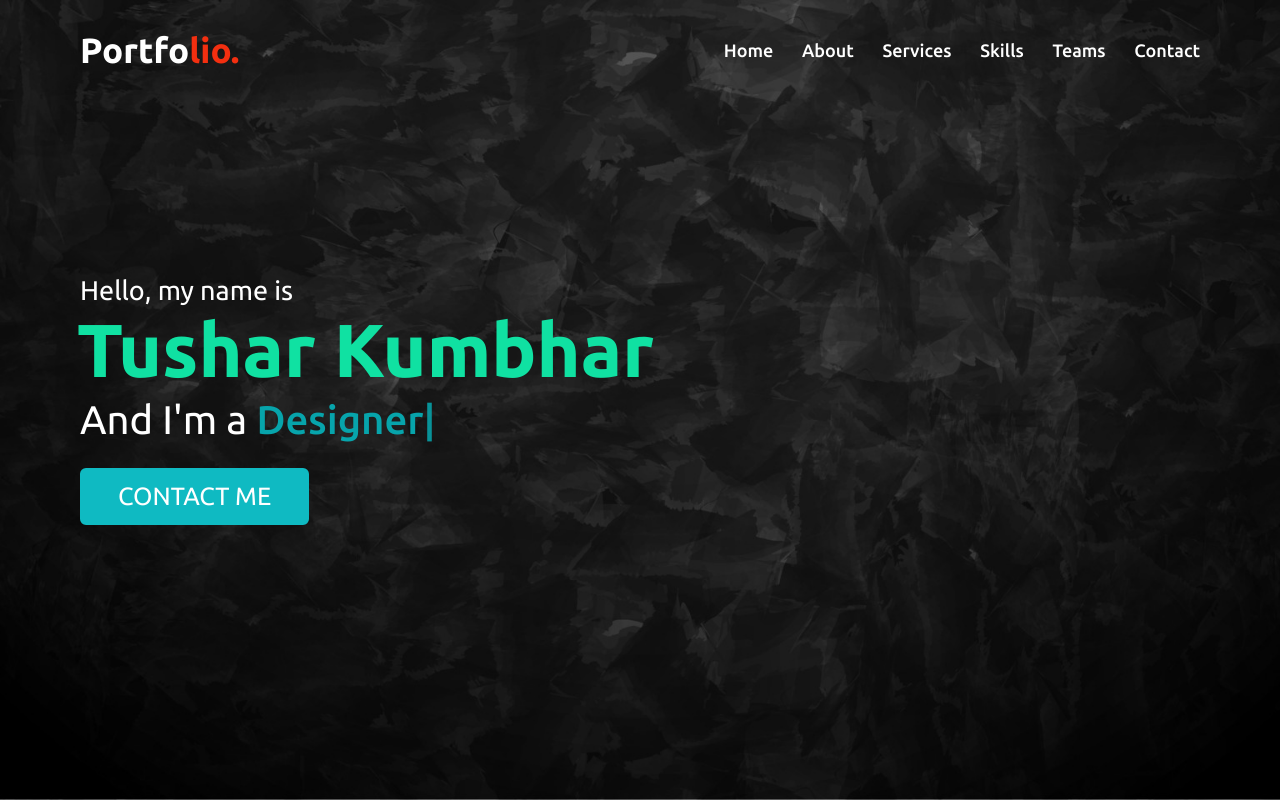
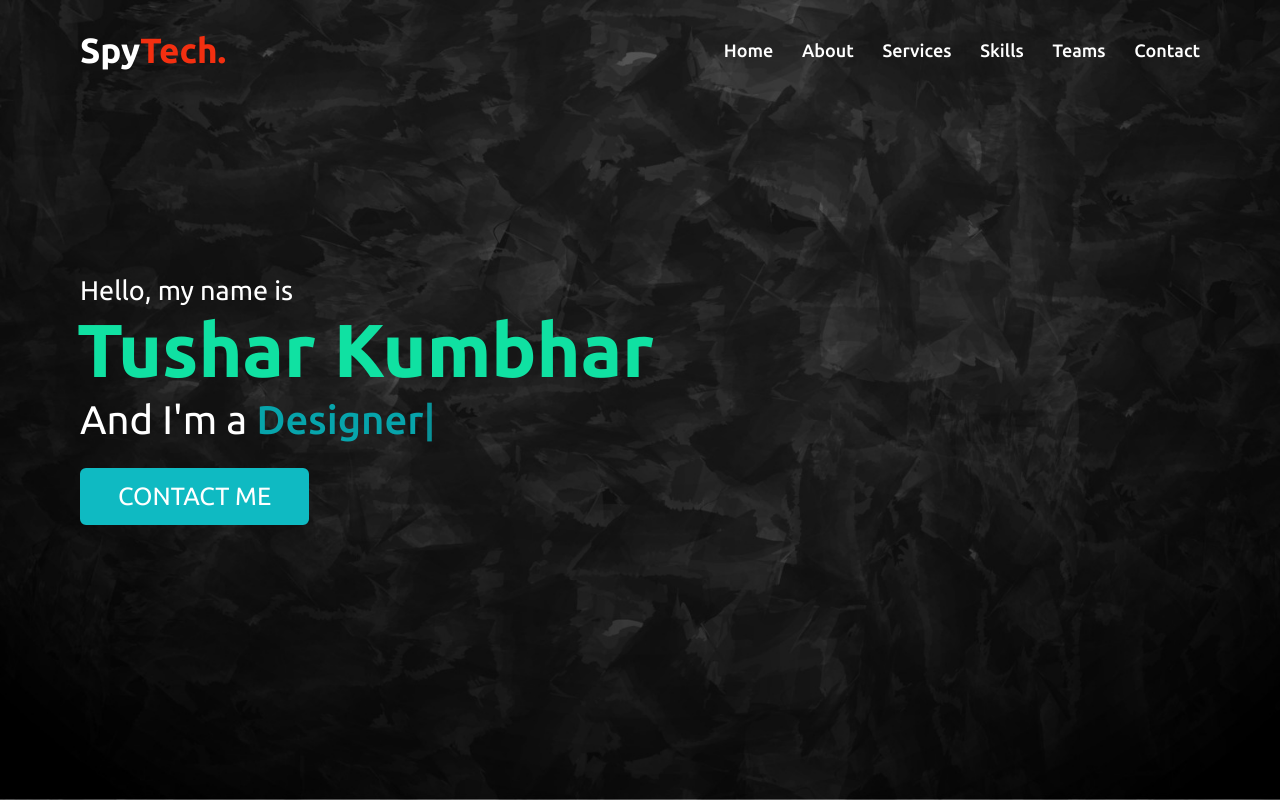
Before and after one commit to cybertusha/cybertusha.github.io, a plain HTML site: page index.html in a window 1280 px wide. Shown: the top 800 px of the page. Drawn offline with nearby package versions, Linux system fonts and the light colour scheme.

Commit message:
Update index.html

```diff
--- a/index.html
+++ b/index.html
@@ -20,7 +20,7 @@
     </div>
     <nav class="navbar">
         <div class="max-width">
-            <div class="logo"><a href="#">Portfo<span>lio.</span></a></div>
+            <div class="logo"><a href="#">Spy<span>Tech.</span></a></div>
             <ul class="menu">
                 <li><a href="#home" class="menu-btn">Home</a></li>
                 <li><a href="#about" class="menu-btn">About</a></li>
```
